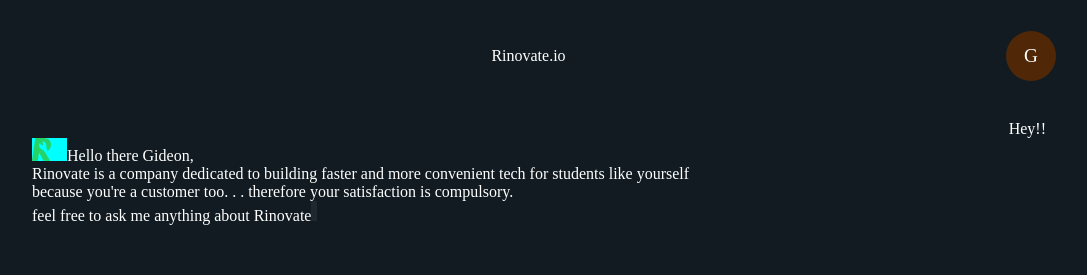
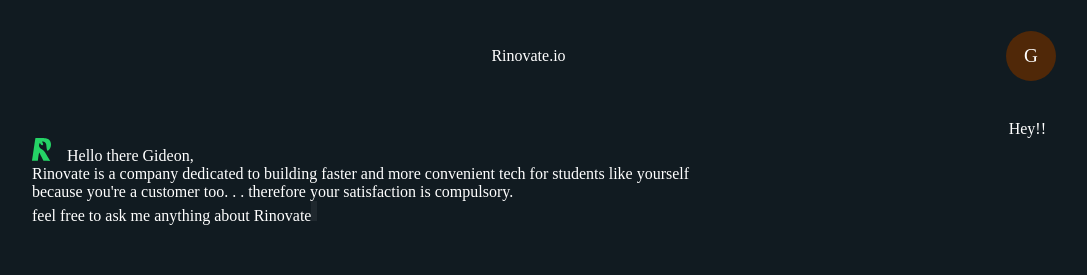
Before and after one commit to CsFreak28/MainSite, a plain HTML site: page public/index.html in a window 1280 px wide. Shown: the top 275 px of the page, without its empty margins (96-1183 px from the left). Drawn offline with nearby package versions, Linux system fonts and the light colour scheme; a web font is replaced by a local one.

Commit message:
add style for the inner Logo

```diff
--- a/public/index.css
+++ b/public/index.css
@@ -125,7 +125,7 @@
 .innerLogoSpace {
   /* background-color: red; */
   display: flex;
-  align-items: center;
+  align-items: end;
   gap: 10px;
 }
 .rinovateLogoSpace {
@@ -133,7 +133,7 @@
   /* height: 35px; */
   transition: 0.3s all;
   display: inline-block;
-  background-color: aqua;
+  /* background-color: aqua; */
   overflow: hidden;
   /* display: flex;
   align-items: center;
@@ -334,6 +334,9 @@
   padding: 10px 15px;
   border-radius: 5px;
 }
+.rinoMessage {
+  font-weight: 100;
+}
 .footerText {
   font-size: 0.8rem;
   margin-top: 0.4rem;
```
